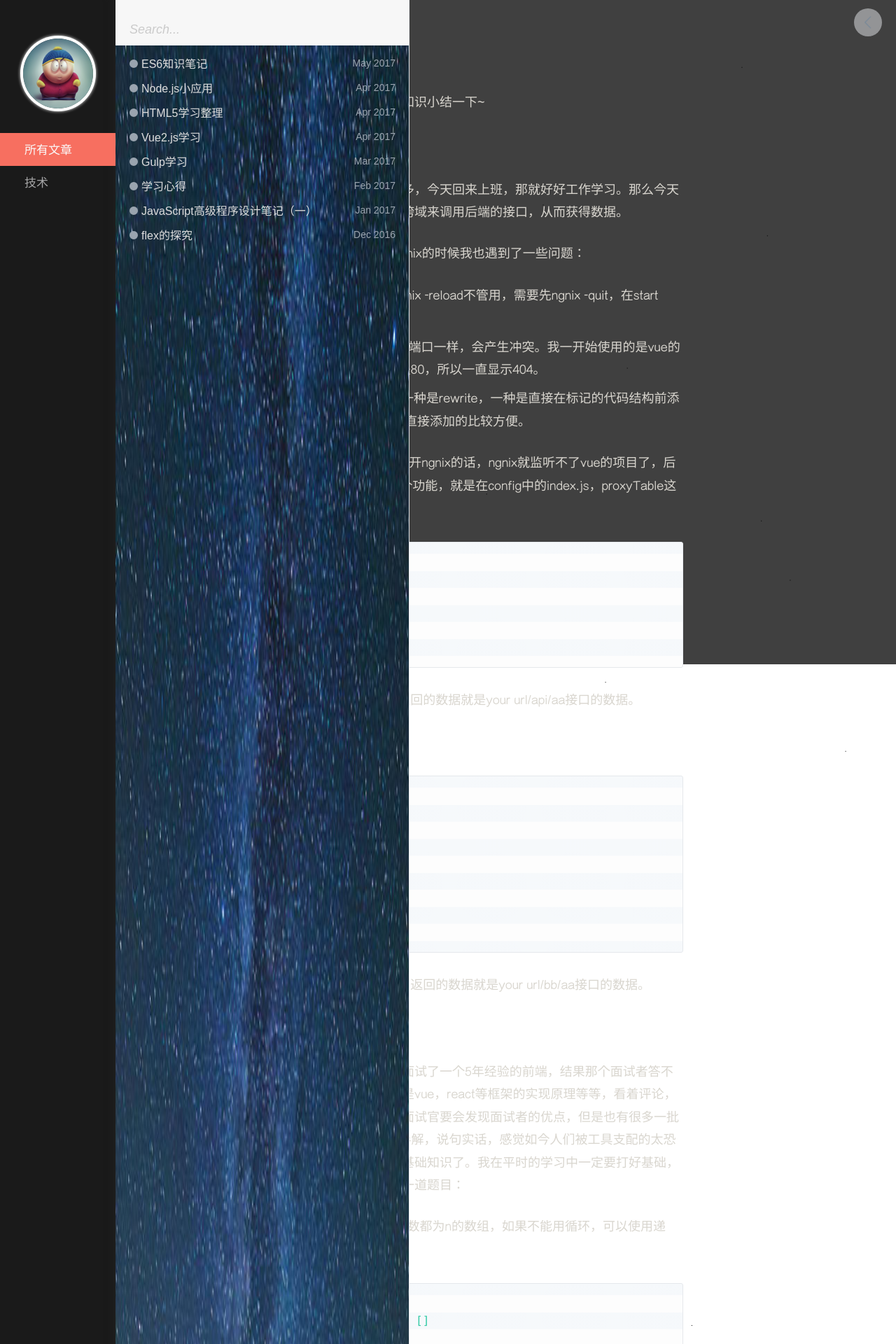
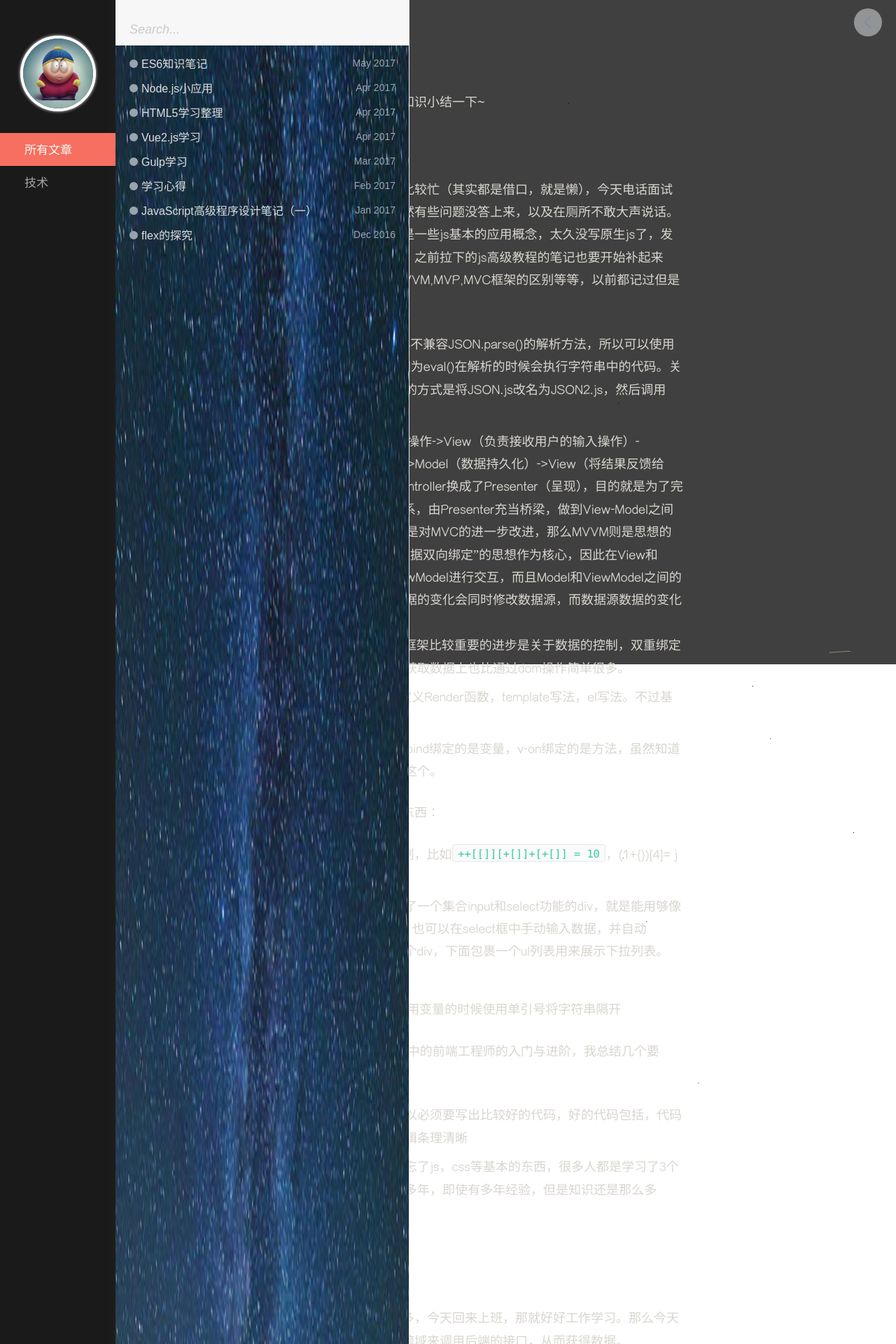
Before and after one commit to Yhspehy/Yhspehy.github.io, a Jekyll site: the page built from _posts/tech/2017-2-13-Study.md, in a window 1280 px wide. Shown: the top 1920 px of the page at 70% size. Built offline with Jekyll 4.4.1, drawn with Linux system fonts in a browser that asks for light colours; some of the changed text lies outside the part shown.

Commit message:
2017-7-4

```diff
--- a/_posts/tech/2017-2-13-Study.md
+++ b/_posts/tech/2017-2-13-Study.md
@@ -6,6 +6,31 @@ keywords: Study
 ---
 
 从今天开始，把每天的学习的一些知识小结一下~
+
+### 2017-7-4
+
+一看发现好久没写心得了，最近也比较忙（其实都是借口，就是懒），今天电话面试了一家公司，感觉自己还不错，虽然有些问题没答上来，以及在厕所不敢大声说话。这次面试也学到了蛮多东西，主要是一些js基本的应用概念，太久没写原生js了，发现自己有点忘了，还是要常常温故，之前拉下的js高级教程的笔记也要开始补起来了。今天被问到一些ie8兼容性，MVVM,MVP,MVC框架的区别等等，以前都记过但是忘了，今天重新记下笔记：
+1. ie8关于json的兼容性，因为ie8不兼容JSON.parse()的解析方法，所以可以使用eval()方式，不过比较危险，因为eval()在解析的时候会执行字符串中的代码。关于转成字符串，一个比较有趣的方式是将JSON.js改名为JSON2.js，然后调用JSON2.stringify()。
+2. MVC框架是最早提出的，用户操作->View（负责接收用户的输入操作）->Controller（业务逻辑处理）->Model（数据持久化）->View（将结果反馈给View）。MVP是把MVC中的Controller换成了Presenter（呈现），目的就是为了完全切断View跟Model之间的联系，由Presenter充当桥梁，做到View-Model之间通信的完全隔离。如果说MVP是对MVC的进一步改进，那么MVVM则是思想的完全变革。它是将“数据模型数据双向绑定”的思想作为核心，因此在View和Model之间没有联系，通过ViewModel进行交互，而且Model和ViewModel之间的交互是双向的，因此视图的数据的变化会同时修改数据源，而数据源数据的变化也会立即反应到View上。
+通过这一段话可以看出MVVM框架比较重要的进步是关于数据的控制，双重绑定保证了数据的一致性，而且在获取数据上也比通过dom操作简单很多。
+3. 关于vue的数据渲染逻辑：自定义Render函数，template写法，el写法。不过基本都是用template。
+4. Vue中v-bind和v-on的区别，v-bind绑定的是变量，v-on绑定的是方法，虽然知道怎么用但是一时间却说不上来这个。
+
+
+现在总结一下这半个月学到的一些东西：
+1. 深层次的了解了js中的运算机制，比如`++[[]][+[]]+[+[]] = 10`，(1+{})[4]= j等等（详见justjavac博客）
+2. 公司新项目的开发，其中用到了一个集合input和select功能的div，就是能用够像select一样进行下拉列表展示，也可以在select框中手动输入数据，并自动filter，主要的思路就是使用一个div，下面包裹一个ul列表用来展示下拉列表。
+3. 学习了es6的编码规范
+4. 在使用JQuery的时候，注意使用变量的时候使用单引号将字符串隔开
+
+昨天在听了部分justjavac的知乎live中的前端工程师的入门与进阶，我总结几个要点：
+1. 前端工程师也还是程序员，所以必须要写出比较好的代码，好的代码包括，代码的很强壮，比较容易维护，逻辑条理清晰
+2. 在学习新的框架的时候也不能忘了js，css等基本的东西，很多人都是学习了3个月的知识，然后重复使用了好多年，即使有多年经验，但是知识还是那么多
+
+等有空我单独写一篇心得0.0
+
+
+
 
 ### 2017-6-20
 
```
